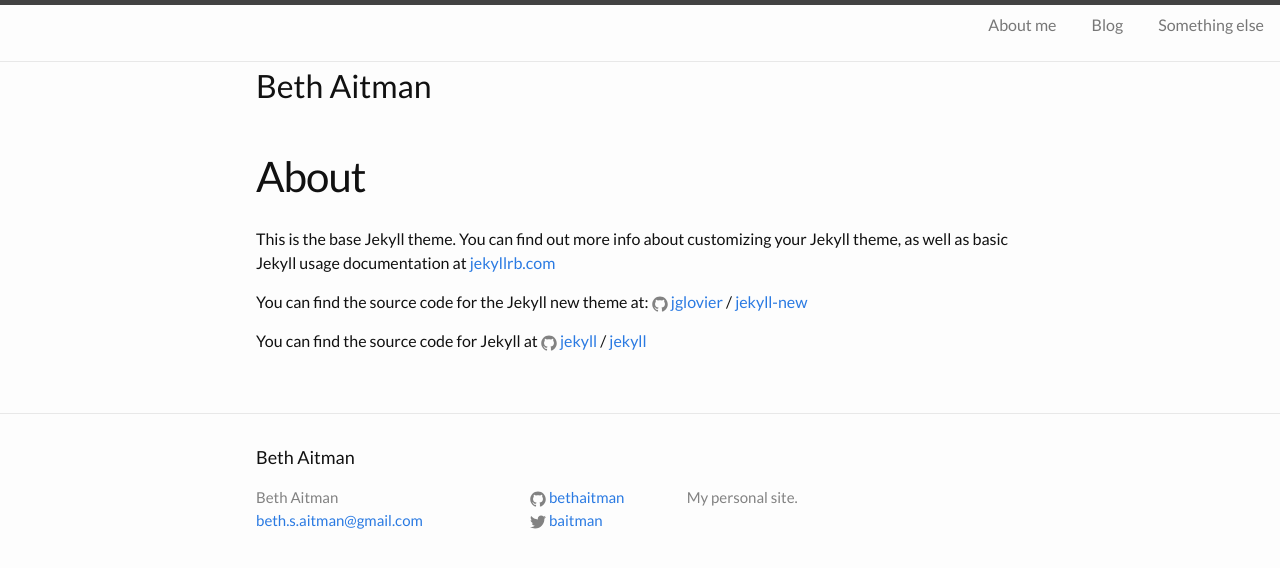
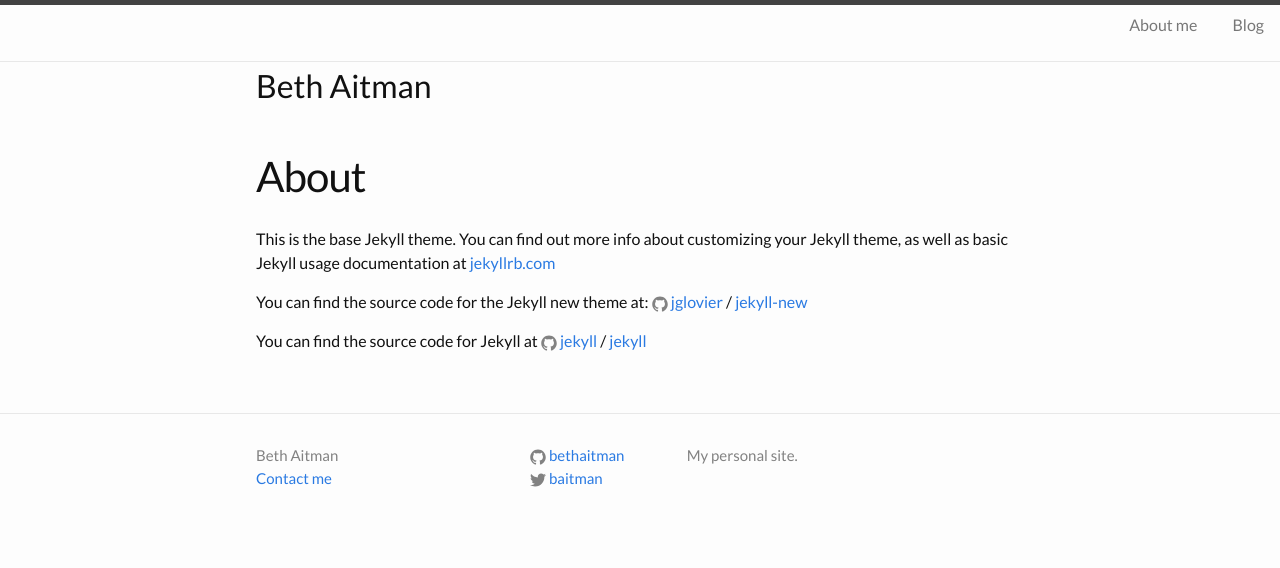
Before and after one commit to bethaitman/bethaitman.github.io, a Jekyll site: the page built from about.md, in a window 1280 px wide. Shown: the top 568 px of the page. Built offline with Jekyll 4.4.1, drawn with Linux system fonts in a browser that asks for light colours.

Commit message:
Simplify and correct header and footer

```diff
--- a/_includes/footer.html
+++ b/_includes/footer.html
@@ -3,13 +3,12 @@
   <div class="pure-g">
     <div class="pure-u-1-5"></div>
     <div class="pure-u-3-5">
-      <h2 class="footer-heading">{{ site.title }}</h2>
 
       <div class="footer-col-wrapper">
         <div class="footer-col footer-col-1">
           <ul class="contact-list">
             <li>{{ site.title }}</li>
-            <li><a href="mailto:{{ site.email }}">{{ site.email }}</a></li>
+            <li><a href="mailto:{{ site.email }}">Contact me</a></li>
           </ul>
         </div>
 
--- a/_includes/header.html
+++ b/_includes/header.html
@@ -1,14 +1,13 @@
 <header class="site-header">
   <div class="pure-menu pure-menu-horizontal">
       <ul class="pure-menu-list" style="float:right;">
-          <li class="pure-menu-item"><a href="#" class="pure-menu-link">About me</a></li>
-          <li class="pure-menu-item"><a href="#" class="pure-menu-link">Blog</a></li>
-          <li class="pure-menu-item"><a href="#" class="pure-menu-link">Something else</a></li>
+          <li class="pure-menu-item"><a href="index" class="pure-menu-link">About me</a></li>
+          <li class="pure-menu-item"><a href="http://uiwriting.tumblr.com/" class="pure-menu-link">Blog</a></li>
       </ul>
   </div>
 </header>
 
-<div class="pure-g">
+<div class="pure-g site-secondary-header">
     <div class="pure-u-1-5"></div>
     <div class="pure-u-3-5"><h1>Beth Aitman</h1></div>
     <div class="pure-u-1-5"></div>
```
